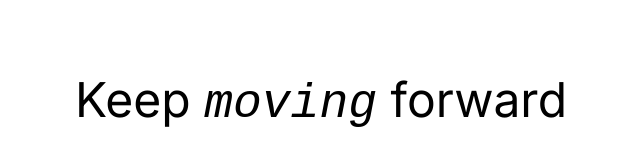
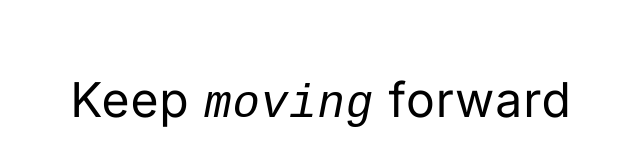
Before and after one commit to grumpycatyo-collab/i-feel-bad, an Astro site: page / in a window 1280 px wide. Shown: the part 300-466 px from the top of the page, without its empty margins (319-959 px from the left). Built offline with nearby package versions, Linux system fonts and the light colour scheme; Astro itself is replaced by a stand-in of ours; a web font is replaced by a local one.

Commit message:
font: equality

```diff
--- a/src/styles/index.css
+++ b/src/styles/index.css
@@ -27,12 +27,14 @@ h1 {
 	word-wrap: break-word;
 	overflow-wrap: break-word;
 	opacity: 0;
+	letter-spacing: 0.02em;
 }
 
 h1 em {
 	font-family: 'Victor Mono', monospace;
 	font-style: italic;
 	font-weight: 400;
+	font-size: 0.95em;
 }
 
 h1.fade-out {
```
